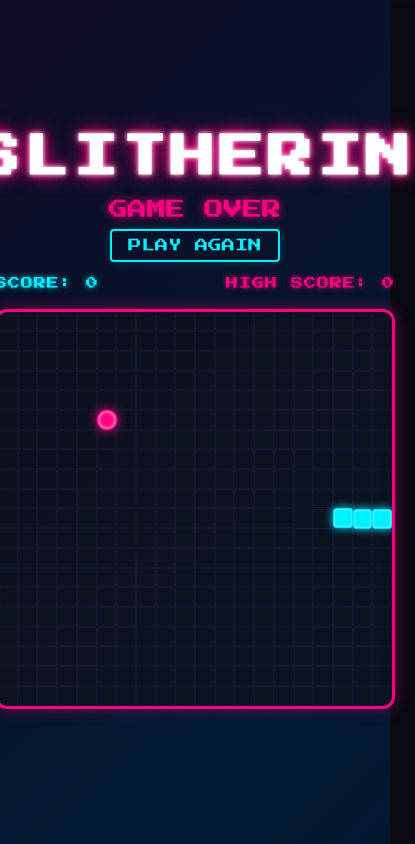
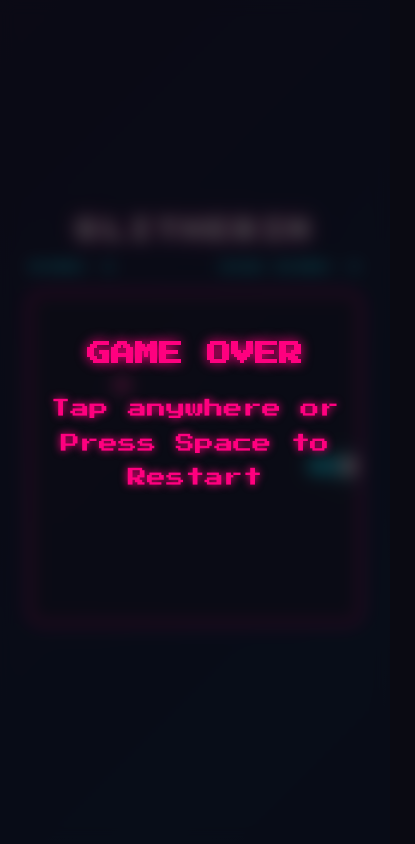
Before and after one commit to luxmoncoeur/Slitherin, a React (Vite) app: page / in a window 390 px wide. Shown: the whole page, 415 px wide, since content can reach past the window. Built offline with nearby package versions, Linux system fonts and the light colour scheme.

Commit message:
fix: successfully removed out of scope keydown listener from game tick

```diff
--- a/src/App.css
+++ b/src/App.css
@@ -21,9 +21,10 @@ body {
   align-items: center;
   min-height: 100vh;
   margin: 0;
+  overflow: hidden;
 }
 
-.game-container {
+.app-container {
   display: flex;
   flex-direction: column;
   align-items: center;
@@ -35,11 +36,12 @@ body {
   background: linear-gradient(-45deg, #0d001a, #001a33, #1a001a, #050b14);
   background-size: 400% 400%;
   animation: gradient-flow 18s ease infinite;
+  touch-action: none;
 }
 
 h1 {
   font-family: "Press Start 2P", monospace;
-  font-size: 2.8rem;
+  font-size: clamp(1.4rem, 5vw, 2.8rem);
   text-transform: uppercase;
   letter-spacing: 4px;
   margin: 0 0 20px 0;
@@ -52,8 +54,8 @@ h1 {
 
 .game-board {
   display: grid;
-  width: 400px;
-  height: 400px;
+  width: clamp(280px, 85vmin, 400px);
+  height: clamp(280px, 85vmin, 400px);
   background-color: var(--grid-bg);
   backdrop-filter: blur(8px);
   -webkit-backdrop-filter: blur(8px);
@@ -67,12 +69,18 @@ h1 {
   border: 1px solid rgba(147, 51, 234, 0.08);
 }
 
-.snake {
+.snake-head {
+  background-color: #fff !important;
+  border-radius: 4px;
+  box-shadow:
+    0 0 12px #fff,
+    0 0 20px var(--neon-cyan);
+}
+
+.snake-body {
   background-color: var(--neon-cyan) !important;
   border-radius: 4px;
-  box-shadow:
-    0 0 8px var(--neon-cyan),
-    inset 0 0 2px #fff;
+  box-shadow: 0 0 8px var(--neon-cyan);
 }
 
 .food {
@@ -83,9 +91,30 @@ h1 {
     inset 0 0 4px #fff;
   animation: pulse 1s infinite alternate;
 }
+
+.game-over-overlay {
+  position: absolute;
+  top: 0;
+  left: 0;
+  width: 100vw;
+  height: 100vh;
+  background-color: rgba(10, 10, 18, 0.8);
+  backdrop-filter: blur(8px);
+  -webkit-backdrop-filter: blur(8px);
+  display: flex;
+  align-items: center;
+  justify-content: center;
+  z-index: 99;
+}
+
 .game-over-panel {
+  display: flex;
+  flex-direction: column;
+  align-items: center;
+  justify-content: center;
   text-align: center;
-  margin-bottom: 15px;
+  padding: 20px;
+  max-width: 90%;
 }
 
 .game-over-panel p {
@@ -93,6 +122,21 @@ h1 {
   font-size: 1.2rem;
   margin: 0 0 10px 0;
   text-shadow: 0 0 8px var(--neon-pink);
+}
+
+.game-over-title {
+  color: var(--neon-pink);
+  font-size: clamp(1.5rem, 6vw, 3rem);
+  margin: 0 0 20px 0;
+  text-shadow: 0 0 12px var(--neon-pink);
+  line-height: 1.4;
+}
+
+.game-over-subtitle {
+  color: #888;
+  font-size: clamp(0.55rem, 2.5vw, 0.85rem);
+  line-height: 1.8;
+  margin: 0;
 }
 
 .game-over-panel button {
@@ -116,10 +160,11 @@ h1 {
 .score-container {
   display: flex;
   justify-content: space-between;
-  width: 400px; /* Kapareho ng lapad ng game board mo */
+  width: 100%;
+  max-width: clamp(280px, 85vmin, 400px);
   margin-bottom: 20px;
   font-family: "Press Start 2P", monospace;
-  font-size: 0.75rem;
+  font-size: clamp(0.5rem, 2.5vw, 0.75rem);
   letter-spacing: 1px;
 }
 
--- a/src/App.jsx
+++ b/src/App.jsx
@@ -2,6 +2,7 @@ import React, { useEffect, useState } from "react";
 import "./App.css";
 import { getNextDirection, GRID_SIZE, renderBoard } from "./gameLogic";
 import { INITIAL_SNAKE, moveSnake, checkSelfCollision } from "./snakeLogic";
+import { swipeLogic } from "./swipeLogic";
 
 function App() {
   const [snake, setSnake] = useState(INITIAL_SNAKE);
@@ -17,6 +18,8 @@ function App() {
     return saved ? parseInt(saved, 10) : 0;
   });
 
+  const swipeHandlers = swipeLogic(direction, setDirection);
+
   const generateFood = () => {
     const newFood = {
       x: Math.floor(Math.random() * GRID_SIZE),
@@ -25,12 +28,34 @@ function App() {
     setFood(newFood);
   };
 
+  const resetGame = () => {
+    setSnake(INITIAL_SNAKE);
+    setDirection({ x: 1, y: 0 });
+    setFood({ x: 5, y: 5 });
+    setGameOver(false);
+    setScore(0);
+  };
+
   useEffect(() => {
-    if (gameOver) return;
     const handleKeyDown = (e) => {
+      if (gameOver) {
+        if (e.key === " " || e.code === "Space") {
+          e.preventDefault();
+          resetGame();
+        }
+        return;
+      }
       setDirection((currentDir) => getNextDirection(e.key, currentDir));
     };
 
+    window.addEventListener("keydown", handleKeyDown);
+    return () => {
+      window.removeEventListener("keydown", handleKeyDown);
+    };
+  }, [gameOver]);
+
+  useEffect(() => {
+    if (gameOver) return;
     const handleTick = () => {
       setSnake((currentSnake) => {
         const { updatedSnake, hasEaten } = moveSnake(
@@ -70,44 +95,61 @@ function App() {
     };
 
     const intervalId = setInterval(handleTick, 150);
-    window.addEventListener("keydown", handleKeyDown);
 
     return () => {
       clearInterval(intervalId);
-      window.removeEventListener("keydown", handleKeyDown);
     };
   }, [direction, food, gameOver, highScore]);
 
-  const resetGame = () => {
-    setSnake(INITIAL_SNAKE);
-    setDirection({ x: 1, y: 0 });
-    setFood({ x: 5, y: 5 });
-    setGameOver(false);
-    setScore(0);
-  };
-
   return (
-    <div className="game-container">
+    <div
+      className="app-container"
+      {...swipeHandlers}
+      onClick={gameOver ? resetGame : undefined}
+    >
       <h1>Slitherin</h1>
 
-      {gameOver && (
-        <div className="game-over-panel">
-          <p>GAME OVER</p>
-          <button onClick={resetGame}>PLAY AGAIN</button>
+      <div className="score-container">
+        <div className="score-box">
+          SCORE: <span className="neon-text-cyan">{score}</span>
         </div>
-      )}
-
-      <div className="score-container">
-        <div className="score-box">SCORE: {score}</div>
-        <div className="score-box high-score">HIGH SCORE: {highScore}</div>
+        <div className="score-box">
+          HIGH SCORE: <span className="neon-text-pink">{highScore}</span>
+        </div>
       </div>
 
       <div
         className="game-board"
         style={{ gridTemplateColumns: `repeat(${GRID_SIZE}, 1fr)` }}
       >
-        {renderBoard(snake, food)}
+        {Array.from({ length: GRID_SIZE * GRID_SIZE }).map((_, index) => {
+          const x = index % GRID_SIZE;
+          const y = Math.floor(index / GRID_SIZE);
+
+          const isSnake = snake.some(
+            (segment) => segment.x === x && segment.y === y,
+          );
+          const isSnakeHead = snake[0] && snake[0].x === x && snake[0].y === y;
+          const isFood = food.x === x && food.y === y;
+
+          return (
+            <div
+              key={index}
+              className={`cell ${isSnakeHead ? "snake-head" : isSnake ? "snake-body" : isFood ? "food" : ""}`}
+            />
+          );
+        })}
       </div>
+      {gameOver && (
+        <div className="game-over-overlay">
+          <div className="game-over-panel">
+            <h2 className="game-over-title">GAME OVER</h2>
+            <p className="game-over-subtitle">
+              Tap anywhere or Press Space to Restart
+            </p>
+          </div>
+        </div>
+      )}
     </div>
   );
 }
--- /dev/null
+++ b/src/swipeLogic.jsx
@@ -0,0 +1,47 @@
+import { useRef } from "react";
+
+export function swipeLogic(direction, setDirection) {
+  const touchStart = useRef({ x: 0, y: 0 });
+  const minSwipe = 30;
+
+  const handleTouchStart = (e) => {
+    touchStart.current = {
+      x: e.touches[0].clientX,
+      y: e.touches[0].clientY,
+    };
+  };
+
+  const handleTouchMove = (e) => {
+    if (!touchStart.current.x || !touchStart.current.y) return;
+
+    const touchEndX = e.touches[0].clientX;
+    const touchEndY = e.touches[0].clientY;
+
+    const distanceX = touchEndX - touchStart.current.x;
+    const distanceY = touchEndY - touchStart.current.y;
+
+    if (Math.abs(distanceX) > Math.abs(distanceY)) {
+      if (Math.abs(distanceX) > minSwipe) {
+        if (distanceX > 0 && direction != "LEFT") setDirection("RIGHT");
+        if (distanceX < 0 && direction !== "RIGHT") setDirection("LEFT");
+        resetTouch();
+      } else {
+        if (Math.abs(distanceY) > minSwipe) {
+          if (distanceY > 0 && direction !== "UP") setDirection("DOWN");
+          if (distanceY < 0 && direction !== "DOWN") setDirection("UP");
+          resetTouch();
+        }
+      }
+    }
+  };
+
+  const resetTouch = () => {
+    touchStart.current = { x: 0, y: 0 };
+  };
+
+  return {
+    onTouchStart: handleTouchStart,
+    onTouchMove: handleTouchMove,
+    onTouchEnd: resetTouch,
+  };
+}
```
